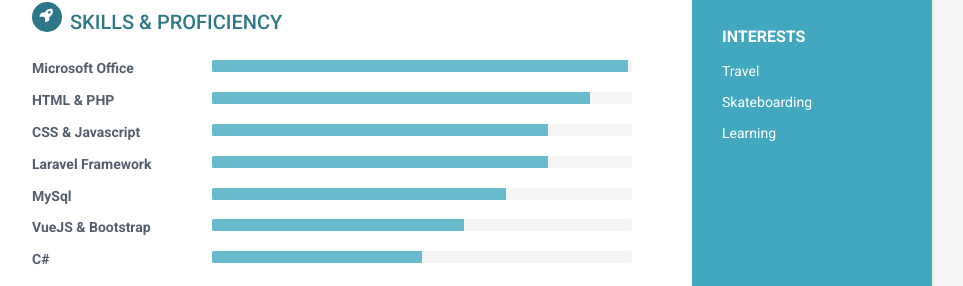
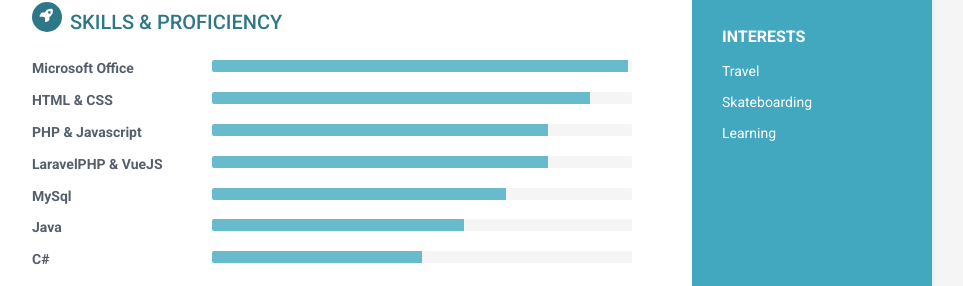
Before and after one commit to biassp/biassp.github.io, a plain HTML site: page index.html in a window 1280 px wide. Shown: the part 917-1203 px from the top of the page, without its empty margins (188-1151 px from the left). Drawn offline with Linux system fonts and the light colour scheme.

Commit message:
Update index.html

```diff
--- a/index.html
+++ b/index.html
@@ -202,7 +202,7 @@
                     </div>
 
                     <div class="item">
-                        <h3 class="level-title">HTML &amp; PHP</h3>
+                        <h3 class="level-title">HTML &amp; CSS</h3>
                         <div class="progress level-bar">
                             <div class="progress-bar theme-progress-bar" role="progressbar" style="width: 90%"
                                 aria-valuenow="99" aria-valuemin="0" aria-valuemax="100"></div>
@@ -211,7 +211,7 @@
                     <!--//item-->
 
                     <div class="item">
-                        <h3 class="level-title">CSS &amp; Javascript</h3>
+                        <h3 class="level-title">PHP &amp; Javascript</h3>
                         <div class="progress level-bar">
                             <div class="progress-bar theme-progress-bar" role="progressbar" style="width: 80%"
                                 aria-valuenow="98" aria-valuemin="0" aria-valuemax="100"></div>
@@ -220,7 +220,7 @@
                     <!--//item-->
 
                     <div class="item">
-                        <h3 class="level-title">Laravel Framework</h3>
+                        <h3 class="level-title">LaravelPHP & VueJS</h3>
                         <div class="progress level-bar">
                             <div class="progress-bar theme-progress-bar" role="progressbar" style="width: 80%"
                                 aria-valuenow="98" aria-valuemin="0" aria-valuemax="100"></div>
@@ -238,7 +238,7 @@
                     <!--//item-->
 
                     <div class="item">
-                        <h3 class="level-title">VueJS & Bootstrap</h3>
+                        <h3 class="level-title">Java </h3>
                         <div class="progress level-bar">
                             <div class="progress-bar theme-progress-bar" role="progressbar" style="width: 60%"
                                 aria-valuenow="85" aria-valuemin="0" aria-valuemax="100"></div>
@@ -265,7 +265,7 @@
 
     <footer class="footer">
         <div class="text-center">
-            <!--/* This template is free as long as you keep the footer attribution link. If you'd like to use the template without the attribution link, you can buy the commercial license via our website: themes.3rdwavemedia.com Thank you for your support. :) */-->
+
             <small class="copyright">Designed with <i class="fas fa-heart"></i> by <a href="" target="_blank">Bias
                     Satrio Putra</a> for developers</small>
         </div>
```
